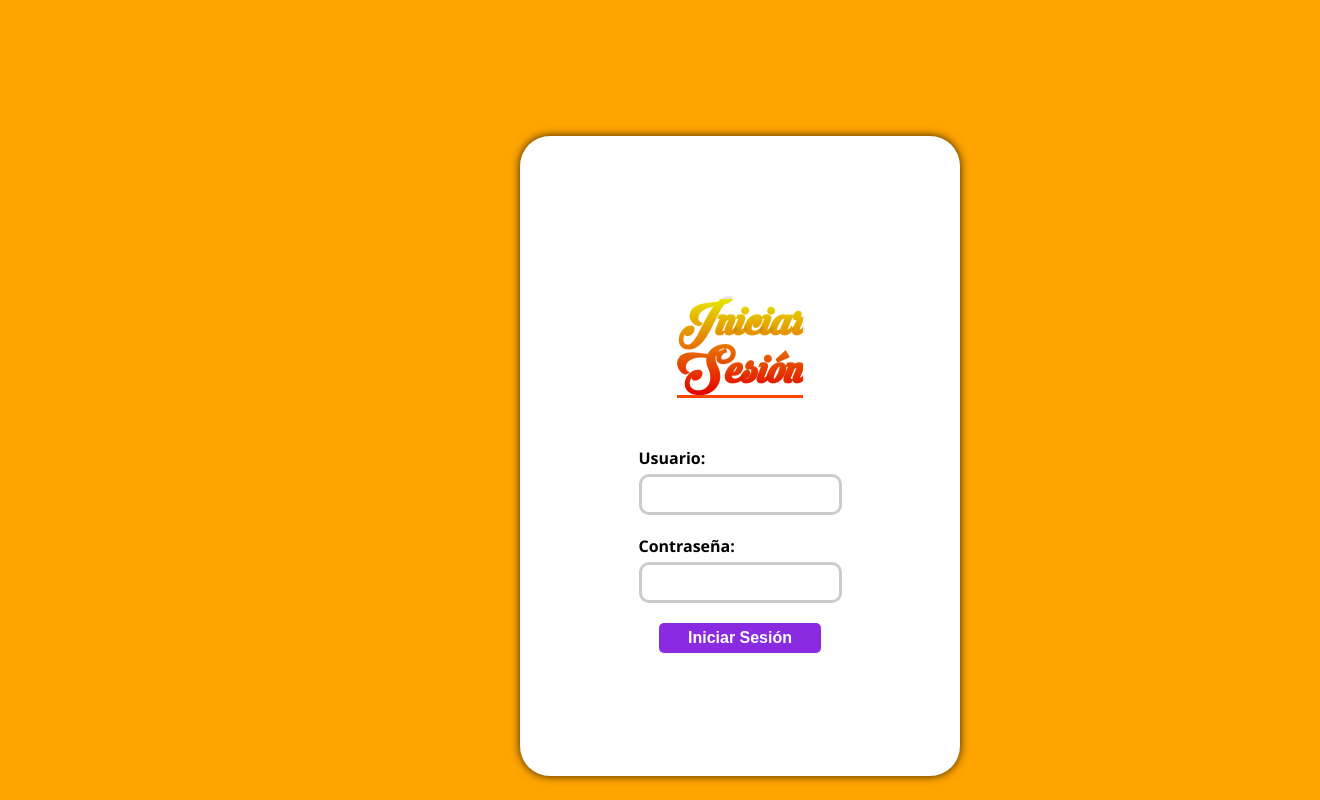
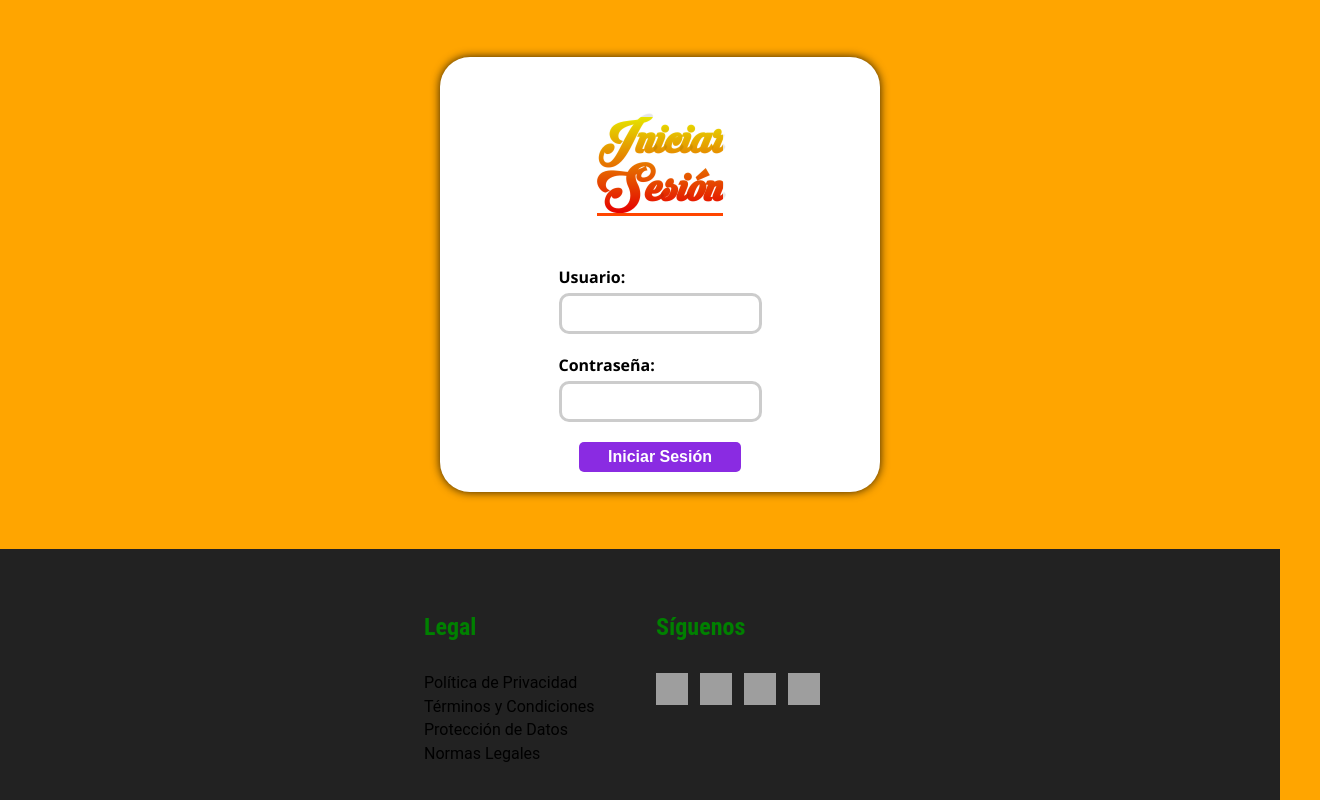
Before and after one commit to Marcelo-alt-lab/NRC_4161, a website: page login.html in a window 1280 px wide. Shown: the whole page, 1320 px wide, since content can reach past the window. Drawn offline with Linux system fonts and the light colour scheme; grey boxes are pictures that could not be loaded.

Commit message:
actualizando el pie de pagina

```diff
--- a/Pie.css
+++ b/Pie.css
@@ -1,6 +1,8 @@
 /* Footer general */
 .footer {
-  background-color: #222; /* Fondo oscuro para contraste */
+  display: flex;
+  background-color: #222;
+  /* Fondo oscuro para contraste */
   color: white;
   padding: 2rem 1rem;
   font-family: "Roboto", sans-serif;
--- a/login.html
+++ b/login.html
@@ -6,6 +6,7 @@
     <meta name="viewport" content="width=device-width, initial-scale=1.0">
     <title>Login</title>
     <link rel="stylesheet" href="stylesLogin.css">
+    <link rel="stylesheet" href="Pie.css">
 </head>
 
 <body>
@@ -26,6 +27,37 @@
         </div>
     </div>
     <script src="scripts/login.js"></script>
+
+    <!--Pie de Pagina-->
+    <section>
+        <footer class="footer">
+            <div class="footer-container">
+                <!-- Enlaces legales -->
+                <div class="footer-links">
+                    <h4>Legal</h4>
+                    <a href="">Política de Privacidad</a>
+                    <!-- Dentro de href llama a un documento pdf con la poltica-->
+                    <a href="#">Términos y Condiciones</a>
+                    <!-- Dentro de href llama a un documento pdf con los terminos y condiciones-->
+                    <a href="">Protección de Datos</a>
+                    <!--Muestra el PDF-->
+                    <a href="Documents/obtenerDocumento.pdf">Normas Legales</a>
+                </div>
+                <!-- Redes sociales con íconos personalizados -->
+                <div class="footer-social">
+                    <h4>Síguenos</h4>
+                    <a href="#"><img src="https://cdn-icons-png.flaticon.com/512/145/145802.png" alt="Facebook"
+                            class="social-icon" /></a>
+                    <a href="#"><img src="https://cdn-icons-png.flaticon.com/512/145/145812.png" alt="Instagram"
+                            class="social-icon" /></a>
+                    <a href="#"><img src="https://cdn-icons-png.flaticon.com/512/145/145807.png" alt="LinkedIn"
+                            class="social-icon" /></a>
+                    <a href="#"><img src="https://cdn-icons-png.flaticon.com/512/145/145806.png" alt="Twitter"
+                            class="social-icon" /></a>
+                </div>
+            </div>
+        </footer>
+    </section>
 </body>
 
 </html>
--- a/stylesLogin.css
+++ b/stylesLogin.css
@@ -17,27 +17,28 @@ h6 {
 body {
     background-color: orange;
     font-family: 'Segoe UI', Tahoma, Geneva, Verdana, sans-serif;
+    display: flex;
+    flex-direction: column;
+    min-height: 100vh;
+    margin: 0;
 }
 
 .container {
-    margin-left: 40%;
-    margin-top: 10%;
-    position: absolute;
     display: flex;
     justify-content: center;
     align-items: center;
-    height: 100vh;
-    box-shadow: 0 0 10px rgba(0, 0, 0, 0.8);
-    border-radius: 30px;
-    background-color: white;
-    max-width: 400px;
+    flex: 1;
     width: 100%;
     padding: 20px;
-    max-height: 600px;
-    height: 100%;
 }
 
 .form-container {
+    background-color: white;
+    box-shadow: 0 0 10px rgba(0, 0, 0, 0.8);
+    border-radius: 30px;
+    padding: 20px;
+    max-width: 400px;
+    width: 100%;
     display: flex;
     justify-content: center;
     align-items: center;
```
Also changed, not shown: index.html (+4 -0 lines).
